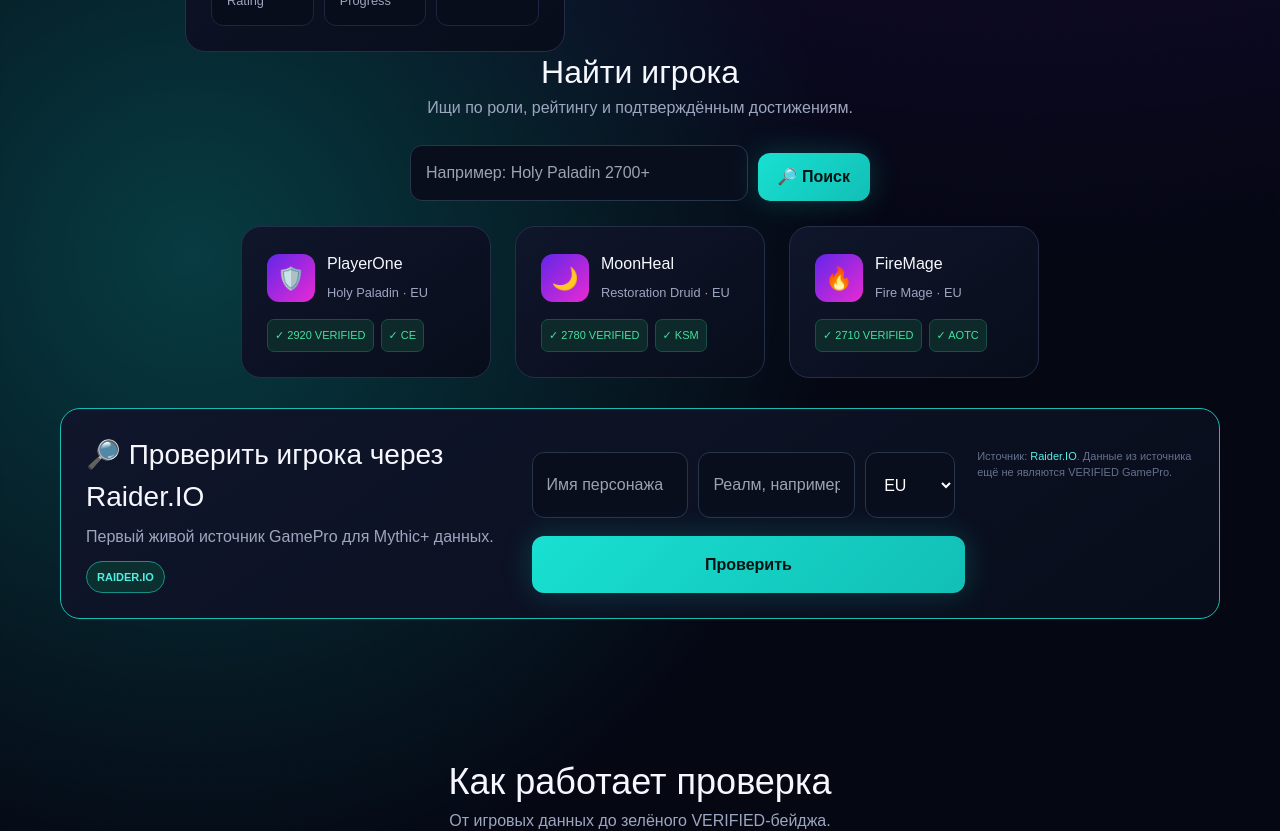
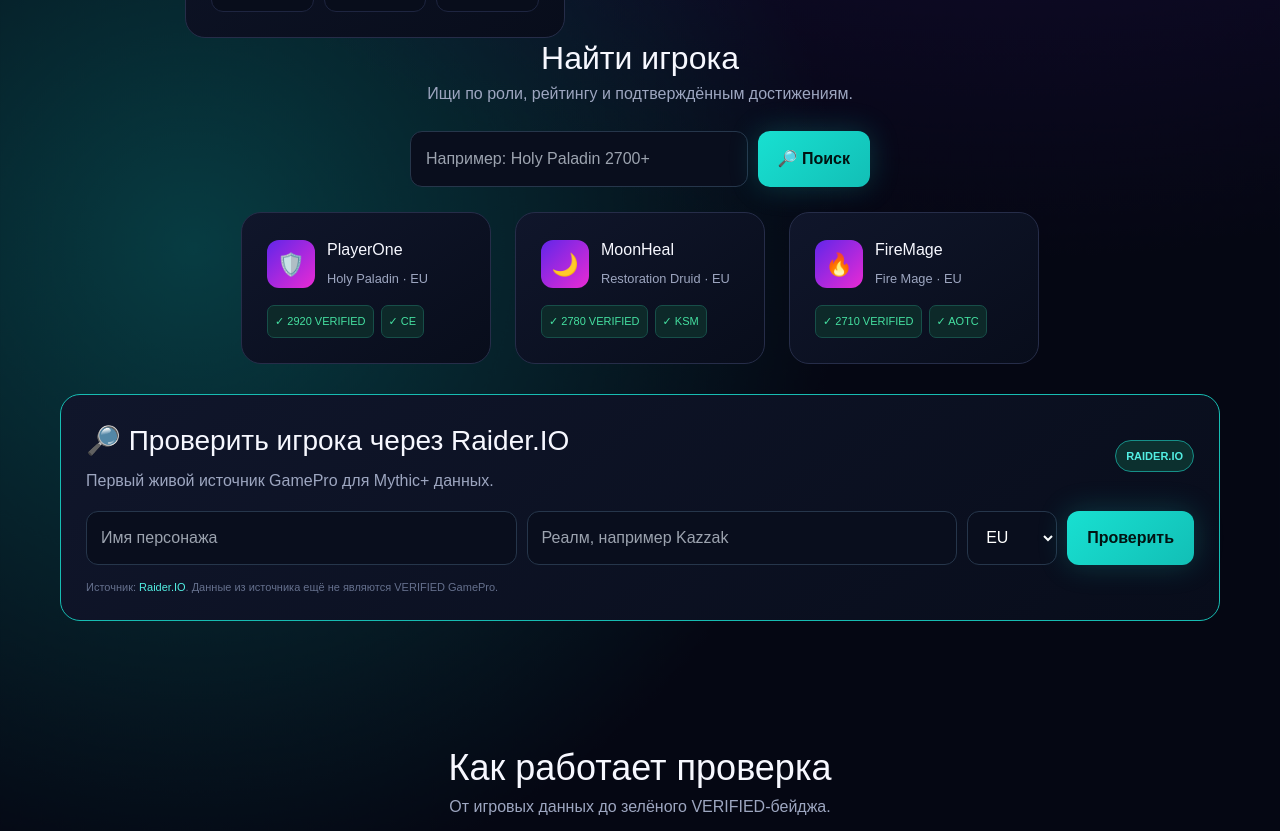
Before and after one commit to vesttrading/gamepro-market, a Next.js app: page / in a window 1280 px wide. Shown: the part 1020-1851 px from the top of the page. Built offline with nearby package versions, Linux system fonts and the light colour scheme; no server answers.

Commit message:
Refactor CSS grid layout for input fields

```diff
--- a/app/globals.css
+++ b/app/globals.css
@@ -139,32 +139,24 @@ main .searchbar + div > div {
     width: 100% !important;
 }
 
-/* Оборачиваем 3 поля в грид 3 в ряд */
-section:has(input[placeholder*="Имя"]) form,
-section:has(input[placeholder*="Имя"]) > div:last-child {
+/* Оборачиваем только контейнер с инпутами в грид (3 в ряд) */
+section:has(input[placeholder*="Имя"]) form {
     display: grid !important;
     grid-template-columns: 2fr 2fr 1fr !important; /* Имя и Реалм шире, EU уже */
     gap: 12px !important;
     margin-bottom: 16px !important;
 }
 
-/* Чтобы инпуты не были на всю ширину */
-section input,
-section select {
+/* Убираем у инпутов лишние внешние отступы, чтобы они не взрывали сетку */
+section:has(input[placeholder*="Имя"]) form input,
+section:has(input[placeholder*="Имя"]) form select {
     width: 100% !important;
     margin-bottom: 0 !important;
 }
 
-/* Кнопка Проверить на всю ширину под ними */
-section button {
-    grid-column: 1 / -1 !important; /* растягиваем на 3 колонки */
-    margin-top: 8px !important;
-}
-
-/* На телефоне возвращаем в колонку */
+/* На мобильных устройствах возвращаем поля друг под друга */
 @media (max-width: 768px) {
-    section:has(input[placeholder*="Имя"]) form,
-    section:has(input[placeholder*="Имя"]) > div:last-child {
+    section:has(input[placeholder*="Имя"]) form {
         grid-template-columns: 1fr !important;
     }
 }
```
